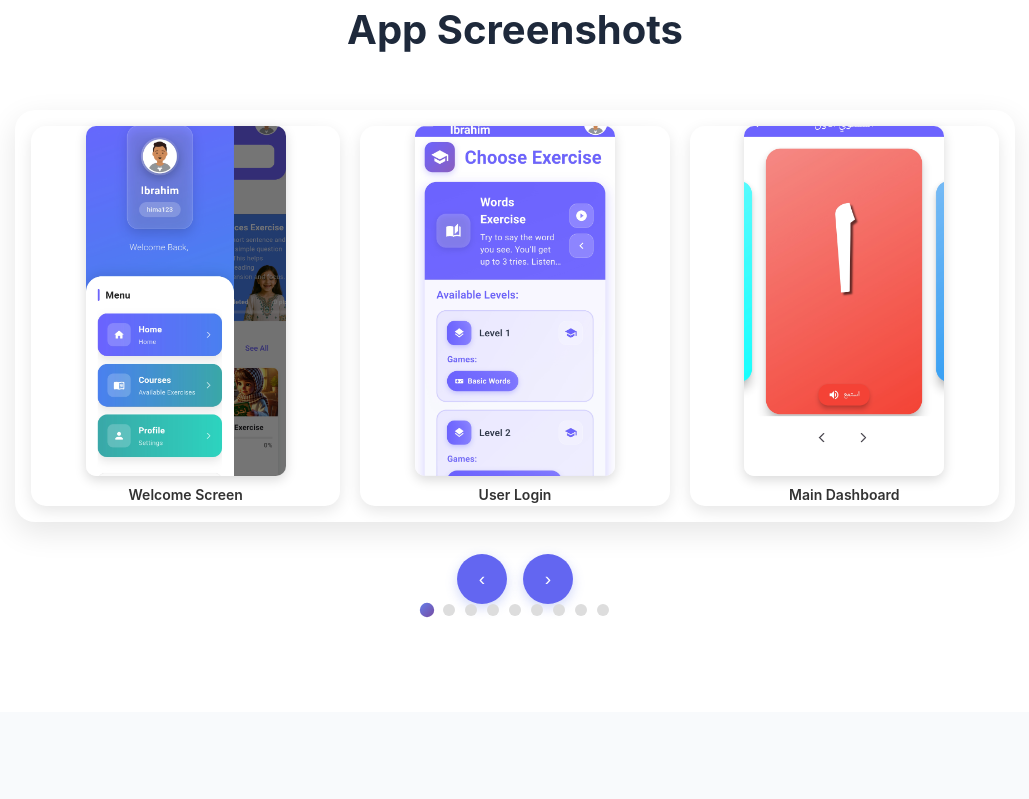
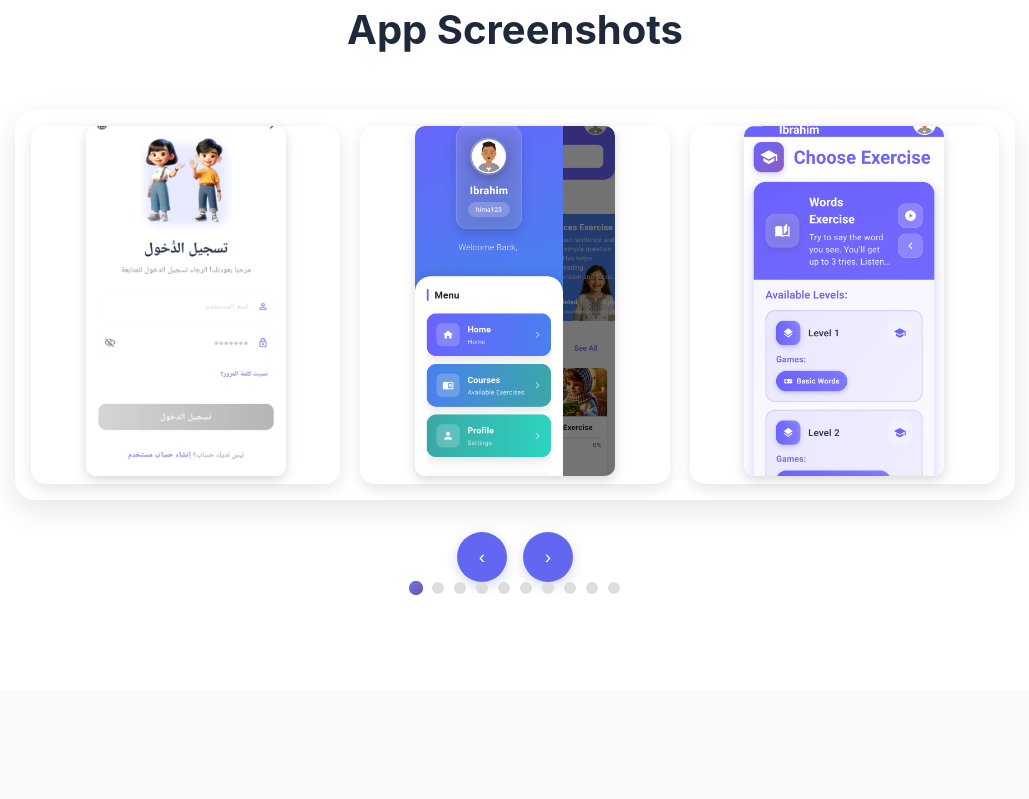
Before and after one commit to IbrahimM0stafa/LexFix, an Angular app: page / in a window 1280 px wide. Shown: the part 1760-2559 px from the top of the page, without its empty margins (125-1154 px from the left). Built offline with nearby package versions, Linux system fonts and the light colour scheme.

Commit message:
little adjustments

```diff
--- a/src/app/app.component.html
+++ b/src/app/app.component.html
@@ -78,7 +78,7 @@
   </div>
 </section>
 
-<!-- Screenshots Section.. -->
+<!-- Screenshots Section -->
 <section id="screenshots" class="screenshots">
   <div class="container">
     <h2 class="section-title">App Screenshots</h2>
@@ -89,7 +89,7 @@
           <div class="screenshot-grid">
             <div class="screenshot-item" *ngFor="let screenshot of slide">
               <img [src]="screenshot.src" [alt]="screenshot.alt" class="screenshot-image">
-              <div class="screenshot-caption">{{screenshot.caption}}</div>
+              <!-- Caption removed -->
             </div>
           </div>
         </div>
@@ -134,7 +134,7 @@
       <div class="download-card">
         <div class="download-info">
           <h3>LexFix - Dyslexia Support App</h3>
-          <p>Version 1.0.0 • Size: ~15MB</p>
+          <p>Version 1.2.0 • Size: ~107MB</p>
           <div class="requirements">
             <p><strong>Requirements:</strong></p>
             <ul>
--- a/src/app/app.component.ts
+++ b/src/app/app.component.ts
@@ -21,35 +21,37 @@ export class AppComponent implements OnInit {
   // Mobile menu state
   isMobileMenuOpen = false;
 
-  // All screenshots data
+  // All screenshots data (removed caption property)
   allScreenshots = [
-    { src: 'assets/images/1.jpg', alt: 'LexFix Home Screen', caption: 'Welcome Screen' },
-    { src: 'assets/images/2.jpg', alt: 'LexFix Login', caption: 'User Login' },
-    { src: 'assets/images/3.jpg', alt: 'LexFix Dashboard', caption: 'Main Dashboard' },
-    { src: 'assets/images/4.jpg', alt: 'LexFix Reading Game', caption: 'Reading Activities' },
-    { src: 'assets/images/5.jpg', alt: 'LexFix Spelling Game', caption: 'Spelling Practice' },
-    { src: 'assets/images/6.jpg', alt: 'LexFix Progress', caption: 'Progress Tracking' },
-    { src: 'assets/images/7.jpg', alt: 'LexFix Settings', caption: 'App Settings' },
-    { src: 'assets/images/8.jpg', alt: 'LexFix Profile', caption: 'User Profile' },
-    { src: 'assets/images/9.jpg', alt: 'LexFix Games', caption: 'Learning Games' },
-    { src: 'assets/images/10.jpg', alt: 'LexFix Reports', caption: 'Achievement Reports' },
-    { src: 'assets/images/11.jpg', alt: 'LexFix Rewards', caption: 'Rewards System' },
-    { src: 'assets/images/12.jpg', alt: 'LexFix Help', caption: 'Help & Support' },
-    { src: 'assets/images/13.jpg', alt: 'LexFix About', caption: 'About LexFix' },
-    { src: 'assets/images/14.jpg', alt: 'LexFix Home Screen', caption: 'Welcome Screen' },
-    { src: 'assets/images/15.jpg', alt: 'LexFix Login', caption: 'User Login' },
-    { src: 'assets/images/16.jpg', alt: 'LexFix Dashboard', caption: 'Main Dashboard' },
-    { src: 'assets/images/17.jpg', alt: 'LexFix Reading Game', caption: 'Reading Activities' },
-    { src: 'assets/images/18.jpg', alt: 'LexFix Spelling Game', caption: 'Spelling Practice' },
-    { src: 'assets/images/19.jpg', alt: 'LexFix Progress', caption: 'Progress Tracking' },
-    { src: 'assets/images/20.jpg', alt: 'LexFix Settings', caption: 'App Settings' },
-    { src: 'assets/images/21.jpg', alt: 'LexFix Profile', caption: 'User Profile' },
-    { src: 'assets/images/22.jpg', alt: 'LexFix Games', caption: 'Learning Games' },
-    { src: 'assets/images/23.jpg', alt: 'LexFix Reports', caption: 'Achievement Reports' },
-    { src: 'assets/images/24.jpg', alt: 'LexFix Rewards', caption: 'Rewards System' },
-    { src: 'assets/images/25.jpg', alt: 'LexFix Help', caption: 'Help & Support' },
-    { src: 'assets/images/26.jpg', alt: 'LexFix About', caption: 'About LexFix' },
-    { src: 'assets/images/27.jpg', alt: 'LexFix About', caption: 'About LexFix' },
+    { src: 'assets/images/29.jpg', alt: 'LexFix About' },
+    { src: 'assets/images/1.jpg', alt: 'LexFix Home Screen' },
+    { src: 'assets/images/2.jpg', alt: 'LexFix Login' },
+    { src: 'assets/images/3.jpg', alt: 'LexFix Dashboard' },
+    { src: 'assets/images/4.jpg', alt: 'LexFix Reading Game' },
+    { src: 'assets/images/5.jpg', alt: 'LexFix Spelling Game' },
+    { src: 'assets/images/6.jpg', alt: 'LexFix Progress' },
+    { src: 'assets/images/7.jpg', alt: 'LexFix Settings' },
+    { src: 'assets/images/8.jpg', alt: 'LexFix Profile' },
+    { src: 'assets/images/9.jpg', alt: 'LexFix Games' },
+    { src: 'assets/images/10.jpg', alt: 'LexFix Reports' },
+    { src: 'assets/images/11.jpg', alt: 'LexFix Rewards' },
+    { src: 'assets/images/12.jpg', alt: 'LexFix Help' },
+    { src: 'assets/images/13.jpg', alt: 'LexFix About' },
+    { src: 'assets/images/14.jpg', alt: 'LexFix Home Screen' },
+    { src: 'assets/images/15.jpg', alt: 'LexFix Login' },
+    { src: 'assets/images/16.jpg', alt: 'LexFix Dashboard' },
+    { src: 'assets/images/17.jpg', alt: 'LexFix Reading Game' },
+    { src: 'assets/images/18.jpg', alt: 'LexFix Spelling Game' },
+    { src: 'assets/images/19.jpg', alt: 'LexFix Progress' },
+    { src: 'assets/images/20.jpg', alt: 'LexFix Settings' },
+    { src: 'assets/images/21.jpg', alt: 'LexFix Profile' },
+    { src: 'assets/images/22.jpg', alt: 'LexFix Games' },
+    { src: 'assets/images/23.jpg', alt: 'LexFix Reports' },
+    { src: 'assets/images/24.jpg', alt: 'LexFix Rewards' },
+    { src: 'assets/images/25.jpg', alt: 'LexFix Help' },
+    { src: 'assets/images/26.jpg', alt: 'LexFix About' },
+    { src: 'assets/images/27.jpg', alt: 'LexFix About' },
+    { src: 'assets/images/28.jpg', alt: 'LexFix About' },
   ];
 
   ngOnInit() {
@@ -116,7 +118,6 @@ export class AppComponent implements OnInit {
     );
   }
 
-
   // Feature data
   features = [
     {
@@ -169,8 +170,8 @@ export class AppComponent implements OnInit {
 
   // App requirements
   requirements = [
-    'Android 5.0 (API level 21) or higher',
+    'Android 10.0 (API level 21) or higher',
     'Enable "Install from unknown sources"',
-    'At least 50MB free storage'
+    'At least 110MB free storage'
   ];
 }
```
Also changed, not shown: src/assets/images/28.jpg (added), src/assets/images/29.jpg (added).
